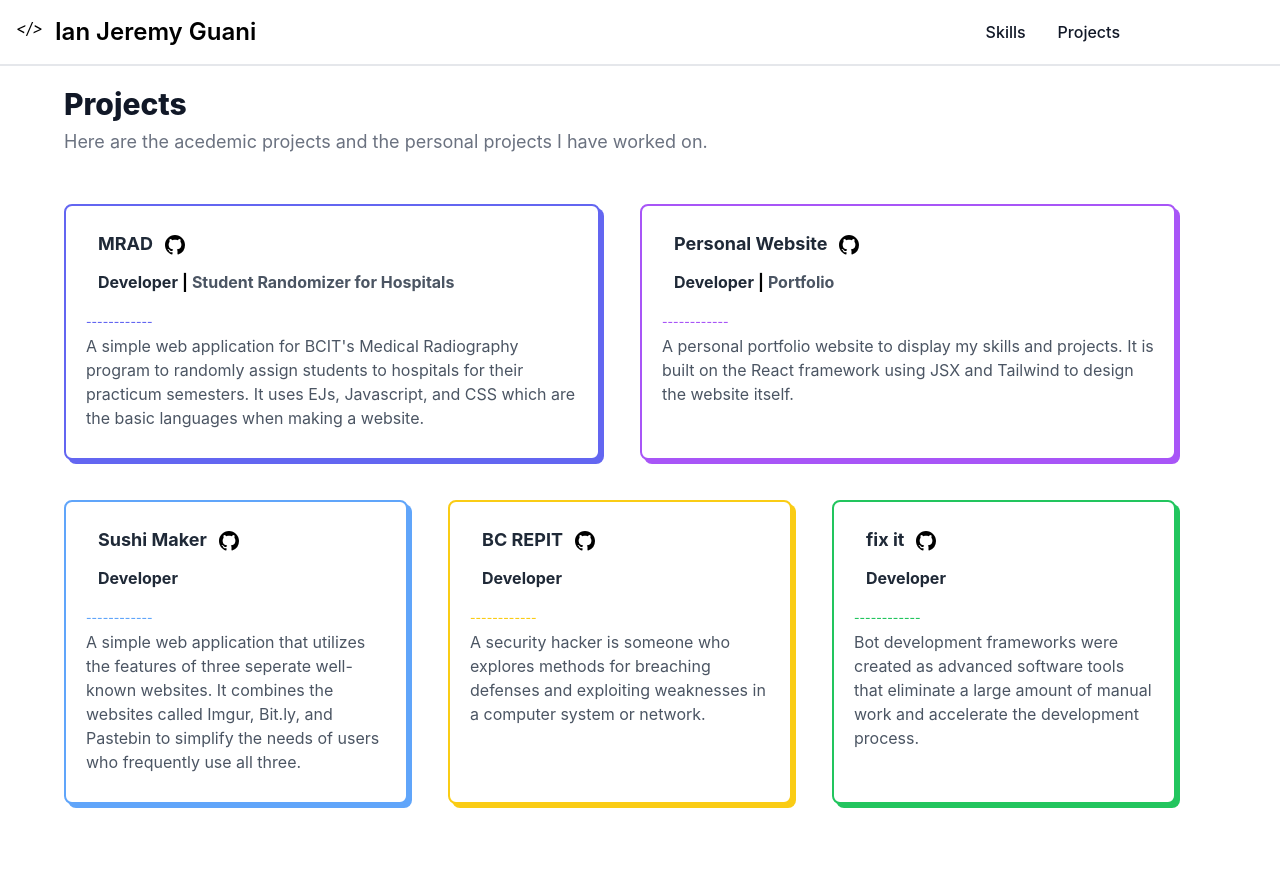
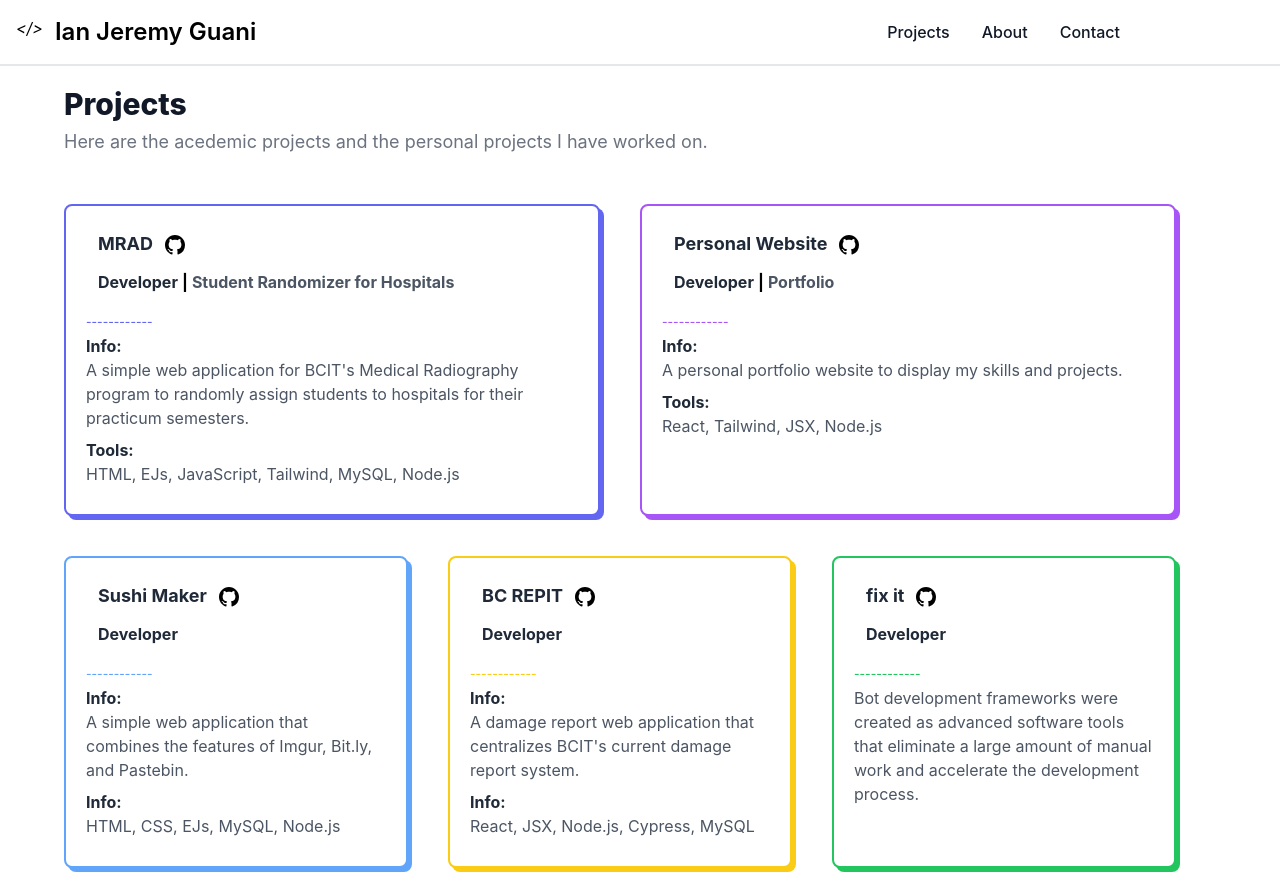
Before and after one commit to inaguu/ianjguani, a React (Create React App) app: page /projects in a window 1280 px wide. Before the commit the page ends 824 px from the top, so only its background shows below. Built offline with nearby package versions, Linux system fonts and the light colour scheme.

Commit message:
feat:  projects page almost done (90%)

```diff
--- a/src/components/Navbar.jsx
+++ b/src/components/Navbar.jsx
@@ -18,15 +18,15 @@ export default function Navbar() {
                     <div class="hidden w-full md:block md:w-auto" id="navbar-default">
                         <ul class="font-medium flex flex-col p-4 md:p-0 mt-4 border border-gray-100 rounded-lg bg-gray-50 md:flex-row md:space-x-8 rtl:space-x-reverse md:mt-0 md:border-0 md:bg-white mr-36">
                             <li>
-                                <a href="/skills" class="block py-2 px-3 text-gray-900 rounded hover:bg-gray-100 md:hover:bg-transparent md:border-0 md:hover:text-blue-700 md:p-0" aria-current='page'>Skills</a>
+                                <a href="/projects" class="block py-2 px-3 text-gray-900 rounded hover:bg-gray-100 md:hover:bg-transparent md:border-0 md:hover:text-blue-700 md:p-0">Projects</a>
                             </li>
                             <li>
-                                <a href="/projects" class="block py-2 px-3 text-gray-900 rounded hover:bg-gray-100 md:hover:bg-transparent md:border-0 md:hover:text-blue-700 md:p-0">Projects</a>
+                                <a href="/skills" class="block py-2 px-3 text-gray-900 rounded hover:bg-gray-100 md:hover:bg-transparent md:border-0 md:hover:text-blue-700 md:p-0">About</a>
+                            </li>
+                            <li>
+                                <a href="/contact" class="block py-2 px-3 text-gray-900 rounded hover:bg-gray-100 md:hover:bg-transparent md:border-0 md:hover:text-blue-700 md:p-0 ">Contact</a>
                             </li>
                             {/* <li>
-                                <a href="/education" class="block py-2 px-3 text-gray-900 rounded hover:bg-gray-100 md:hover:bg-transparent md:border-0 md:hover:text-blue-700 md:p-0 ">Education</a>
-                            </li>
-                            <li>
                                 <a href="/resume" class="block py-2 px-3 text-gray-900 rounded hover:bg-gray-100 md:hover:bg-transparent md:border-0 md:hover:text-blue-700 md:p-0">Resume</a>
                             </li>
                             <li>
--- a/src/pages/ContactPage.jsx
+++ b/src/pages/ContactPage.jsx
@@ -1,4 +1,3 @@
-import '../css/HomePage.css';
 
 function ContactPage() {
     return (
--- a/src/pages/EducationPage.jsx
+++ b/src/pages/EducationPage.jsx
@@ -1,4 +1,3 @@
-import '../css/HomePage.css';
 
 function EducationPage() {
     return (
--- a/src/pages/HomePage.jsx
+++ b/src/pages/HomePage.jsx
@@ -1,11 +1,10 @@
-import '../css/HomePage.css';
 import { useNavigate } from 'react-router-dom';
 
 function HomePage() {
     const navigate = useNavigate()
 
-    const goToResume = () => {
-        navigate('/resume')
+    const goToProjects = () => {
+        navigate('/projects')
     }
 
     return (
@@ -13,7 +12,7 @@ function HomePage() {
             <div className='w-[700px] h-[237px]'>
                 <h1 className='font-black text-left text-[2.5em] sm:text-[3em] md:text-[3.5em] lg:text-[4em]'>Ian Jeremy Guani,</h1>
                 <p className='text-center md:text-left text-[1.2em] font-extralight'>
-                    Hey! I am currently a 1st year Applied Computer Science student at British Columbia Institute of Technology, interested in computer systems and network security.
+                    Applied Computer Science student at British Columbia Institute of Technology
                 </p>
                 <div className='justify-center md:justify-start py-[15px] px-[0px] gap-2'>
                     <a href="https://github.com/">
@@ -29,7 +28,7 @@ function HomePage() {
                 </div>
             </div>
             <div className='flex justify-center items-start'>
-                <button className='w-[170px] h-[82px] bg-yellow-300 text-black rounded-md' onClick={goToResume}>Resume</button>
+                <button className='w-[170px] h-[82px] bg-yellow-300 text-black rounded-md' onClick={goToProjects}>View Projects</button>
             </div>
         </div>
 
--- a/src/pages/ProjectsPage.jsx
+++ b/src/pages/ProjectsPage.jsx
@@ -25,8 +25,12 @@ function ProjectPage() {
                                 </div>
 
                                 <p class="mt-3 mb-1 text-xs font-medium text-indigo-500 uppercase">------------</p>
+                                <h6 className="font-bold text-gray-800">Info:</h6>
                                 <p class="mb-2 text-gray-600">A simple web application for BCIT's Medical Radiography program to randomly assign students to hospitals
-                                    for their practicum semesters. It uses EJs, Javascript, and CSS which are the basic languages when making a website.</p>
+                                    for their practicum semesters.</p>
+
+                                <h6 className="font-bold text-gray-800">Tools:</h6>
+                                <p class="mb-2 text-gray-600">HTML, EJs, JavaScript, Tailwind, MySQL, Node.js</p>
                             </div>
                         </div>
                     </div>
@@ -49,8 +53,11 @@ function ProjectPage() {
                                 </div>
 
                                 <p class="mt-3 mb-1 text-xs font-medium text-purple-500 uppercase">------------</p>
-                                <p class="mb-2 text-gray-600">A personal portfolio website to display my skills and projects. It is built on the React framework using JSX and
-                                    Tailwind to design the website itself.</p>
+                                <h6 className="font-bold text-gray-800">Info:</h6>
+                                <p class="mb-2 text-gray-600">A personal portfolio website to display my skills and projects.</p>
+
+                                <h6 className="font-bold text-gray-800">Tools:</h6>
+                                <p class="mb-2 text-gray-600">React, Tailwind, JSX, Node.js</p>
                             </div>
                         </div>
                     </div>
@@ -72,8 +79,11 @@ function ProjectPage() {
                                     <h6 className="my-2 ml-3 font-bold text-gray-800">Developer</h6>
                                 </div>
                                 <p class="mt-3 mb-1 text-xs font-medium text-blue-400 uppercase">------------</p>
-                                <p class="mb-2 text-gray-600">A simple web application that utilizes the features of three seperate well-known websites. It combines the websites called
-                                    Imgur, Bit.ly, and Pastebin to simplify the needs of users who frequently use all three. </p>
+                                <h6 className="font-bold text-gray-800">Info:</h6>
+                                <p class="mb-2 text-gray-600">A simple web application that combines the features of Imgur, Bit.ly, and Pastebin.</p>
+
+                                <h6 className="font-bold text-gray-800">Info:</h6>
+                                <p class="mb-2 text-gray-600">HTML, CSS, EJs, MySQL, Node.js</p>
                             </div>
                         </div>
                     </div>
@@ -93,8 +103,11 @@ function ProjectPage() {
                                     <h6 className="my-2 ml-3 font-bold text-gray-800">Developer</h6>
                                 </div>
                                 <p class="mt-3 mb-1 text-xs font-medium text-yellow-400 uppercase">------------</p>
-                                <p class="mb-2 text-gray-600">A security hacker is someone who explores methods for breaching
-                                    defenses and exploiting weaknesses in a computer system or network.</p>
+                                <h6 className="font-bold text-gray-800">Info:</h6>
+                                <p class="mb-2 text-gray-600">A damage report web application that centralizes BCIT's current damage report system.</p>
+
+                                <h6 className="font-bold text-gray-800">Info:</h6>
+                                <p class="mb-2 text-gray-600">React, JSX, Node.js, Cypress, MySQL</p>
                             </div>
                         </div>
                     </div>
--- a/src/pages/ResumePage.jsx
+++ b/src/pages/ResumePage.jsx
@@ -1,4 +1,3 @@
-import '../css/HomePage.css';
 
 function ResumePage() {
     return (
```
Also changed, not shown: src/css/HomePage.css (deleted).
